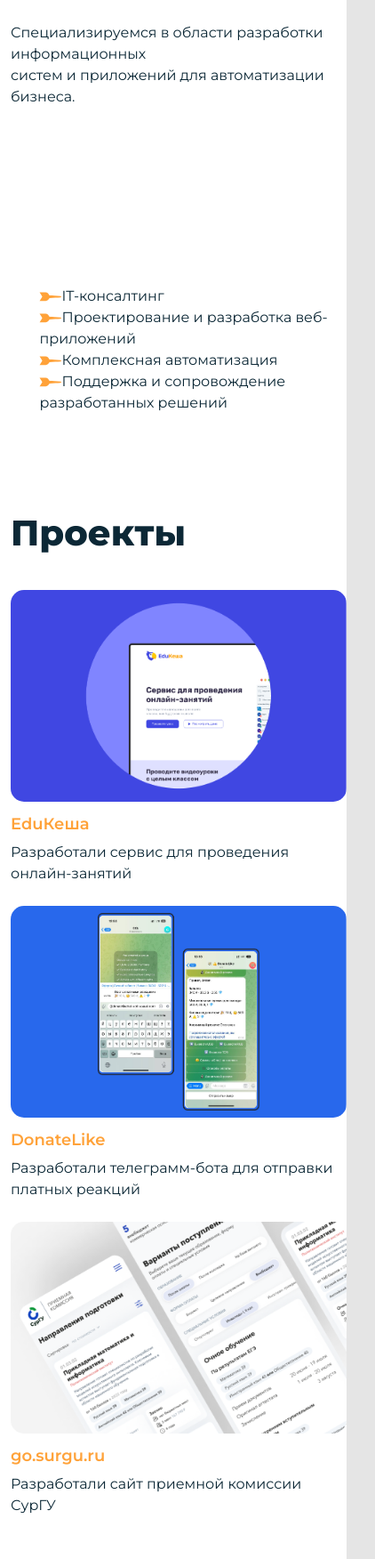
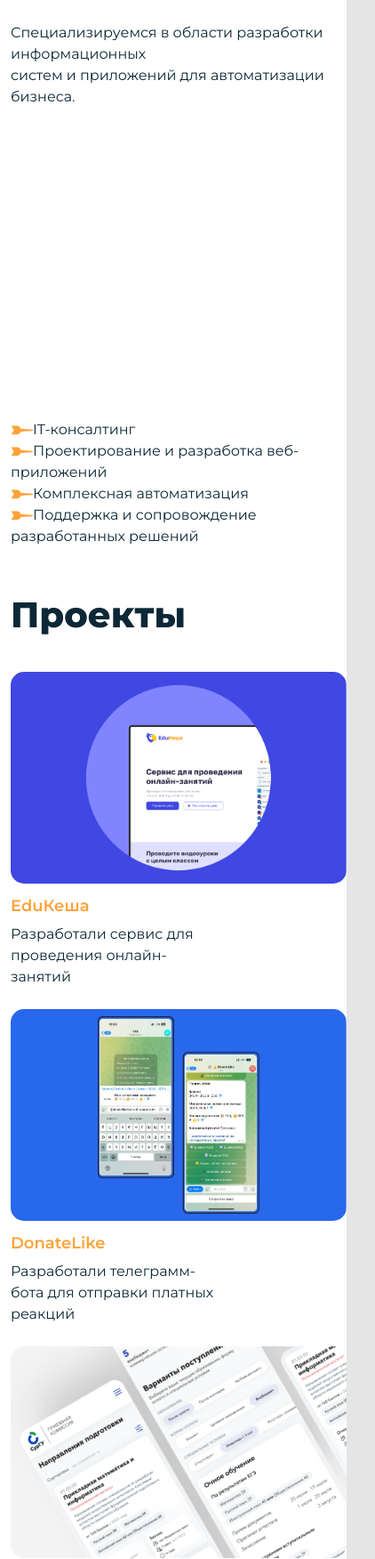
Before and after one commit to fuga314/web_lab_1, a plain HTML site: page index.html in a window 390 px wide. Shown: the part 248-2000 px from the top of the page at 89% size, 422 px wide, since content can reach past the window. Drawn offline with nearby package versions, Linux system fonts and the light colour scheme.

Commit message:
new adapt

```diff
--- a/index.html
+++ b/index.html
@@ -38,7 +38,7 @@
               </div>
             </div>
             <div class="row">
-              <div class="offset-1 col-12 offset-md-6 col-md-8 offset-lg-5 col-lg-7 offset-xl-6 col-xl-6">
+              <div class="offset-0 offset-sm-1 col-12 offset-md-5 col-md-8 offset-lg-5 col-lg-7 offset-xl-6 col-xl-6">
                 <ul class="promo__list">
                   <li><img src="./img/arrow.svg" alt="" />IT-консалтинг</li>
                   <li>
@@ -68,21 +68,21 @@
         <div class="container">
             <h2>Проекты</h2>
             <div class="row">
-                <div class="col-12 col-md-6 mb-4 col-lg-4">
+                <div class="col-8 mb-4 col-md-6 mb-lg-4 col-lg-4">
                     <div class="projects__card">
                         <img src="./img/edu.png" alt="">
                         <a href="">EduКеша</a>
                         <p>Разработали сервис для проведения онлайн-занятий</p>
                     </div>
                 </div>
-                <div class="col-12 col-md-6 mb-4 col-lg-4">
+                <div class="col-8 mb-4 col-md-6 col-lg-4">
                     <div class="projects__card">
                         <img src="./img/donate.png" alt="">
                         <a href="">DonateLike</a>
                         <p>Разработали телеграмм-бота для отправки платных реакций</p>
                     </div>
                 </div>
-                <div class="col-12 col-md-6 col-lg-4">
+                <div class="col-8 mb-4 col-md-6 col-lg-4">
                     <div class="projects__card">
                         <img src="./img/surgu.png" alt="">
                         <a href="">go.surgu.ru</a>
--- a/scss/projects.scss
+++ b/scss/projects.scss
@@ -9,11 +9,23 @@
             height: 238px;
             border-radius: 15px;
             margin-bottom: 12px;
+            display:flex;
+            justify-content: space-around;
+            //width:70%;
+            @media screen and (max-width: 1199px) and (min-width: 768px) {
+                width: 95%;
+                height: 95%;
+            }
         }
+
     }
 
     row{
         row-gap: 44px;
+    }
+
+    @media screen and (max-width: 1199px) {
+        size: 70%;
     }
 }
 
@@ -35,6 +47,7 @@
     /* line-height: 150%; */
     margin-bottom: 6px;
     display: inline-block;
+
 }
 
 .projects .projects__card a:hover{
--- a/scss/promo.scss
+++ b/scss/promo.scss
@@ -12,12 +12,12 @@
         @media screen and (max-width: 991px) {
             margin-bottom: 300px;
         }
-        @media screen and (max-width: 544px) {
+        @media screen and (max-width: 543px) {
             margin-bottom: 200px;
         }
     }
     @media screen and (max-width: 544px) {
-        margin-bottom: 30px;
+        margin-bottom: 0;
     }
 
 }
@@ -28,6 +28,9 @@
     background-size: contain;
     @media screen and (max-width: 991px) {
         height: 678px;
+    }
+    @media screen and (max-width: 767px) {
+        height: 800px;
     }
 }
 
@@ -41,6 +44,9 @@
         li:last-child{
             margin-bottom: 0px;
         }
+    }
+    @media screen and (max-width: 544px) {
+        margin-top: 150px;
+    }
 
-    }
 }
```
Also changed, not shown: scss/projects.css, scss/promo.css, style.css, 3 other files.
